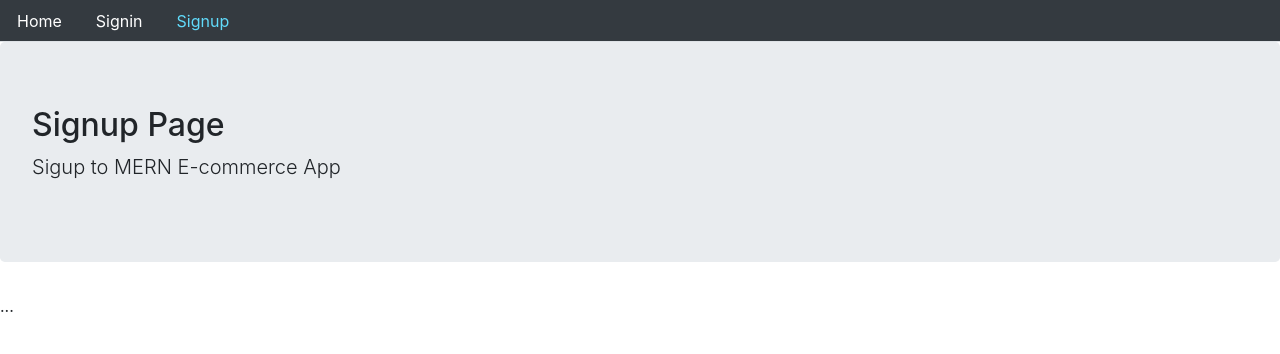
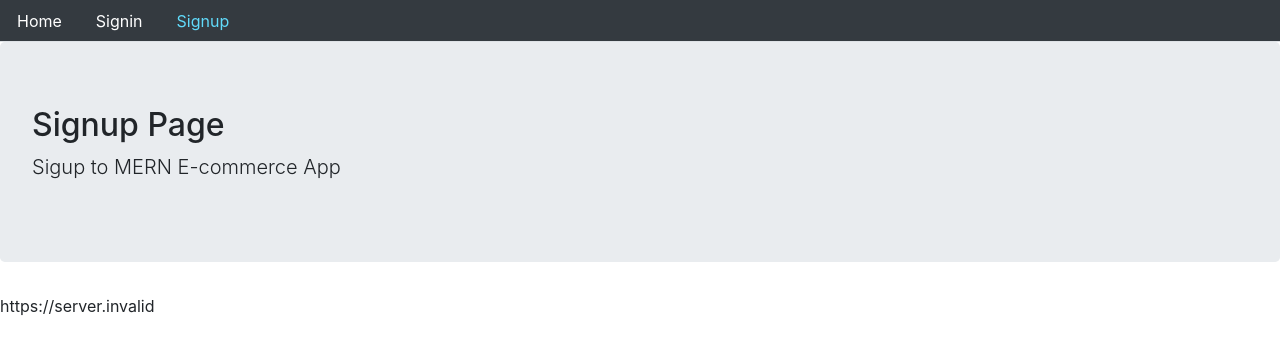
Before and after one commit to sakiib/CSE499-Ecommerce, a React (Create React App) app in the folder frontend/: page /signup in a window 1280 px wide. Shown: the top 354 px of the page. Built offline with nearby package versions, Linux system fonts and the light colour scheme; no server answers.

Commit message:
added dotenv & config for API

```diff
--- a/frontend/package.json
+++ b/frontend/package.json
@@ -6,6 +6,7 @@
     "@testing-library/jest-dom": "^4.2.4",
     "@testing-library/react": "^9.5.0",
     "@testing-library/user-event": "^7.2.1",
+    "dotenv": "^8.2.0",
     "react": "^16.13.1",
     "react-dom": "^16.13.1",
     "react-router-dom": "^5.2.0",
--- /dev/null
+++ b/frontend/src/config.js
@@ -0,0 +1 @@
+export const API = process.env.REACT_APP_API_URL;
--- a/frontend/src/user/Signup.js
+++ b/frontend/src/user/Signup.js
@@ -1,9 +1,10 @@
 import React from 'react';
 import Layout from '../core/Layout';
+import {API} from '../config';
 
 const Signup = () =>  (
     <Layout title="Signup Page" description="Sigup to MERN E-commerce App">
-        ...
+        { API }
     </Layout>
 );
 
```
Also changed, not shown: 1 other file (tests, documents, lock files or other folders).
